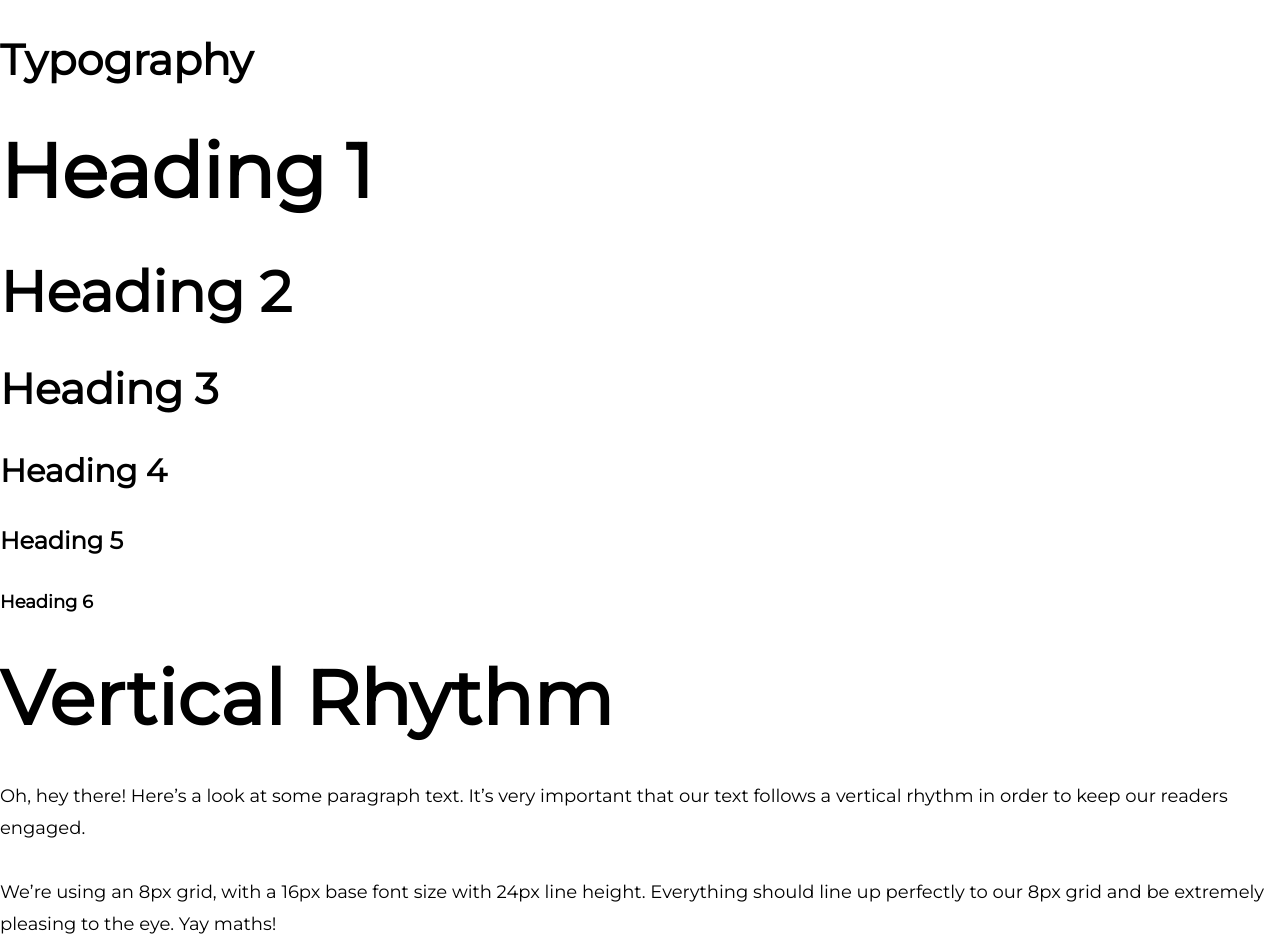
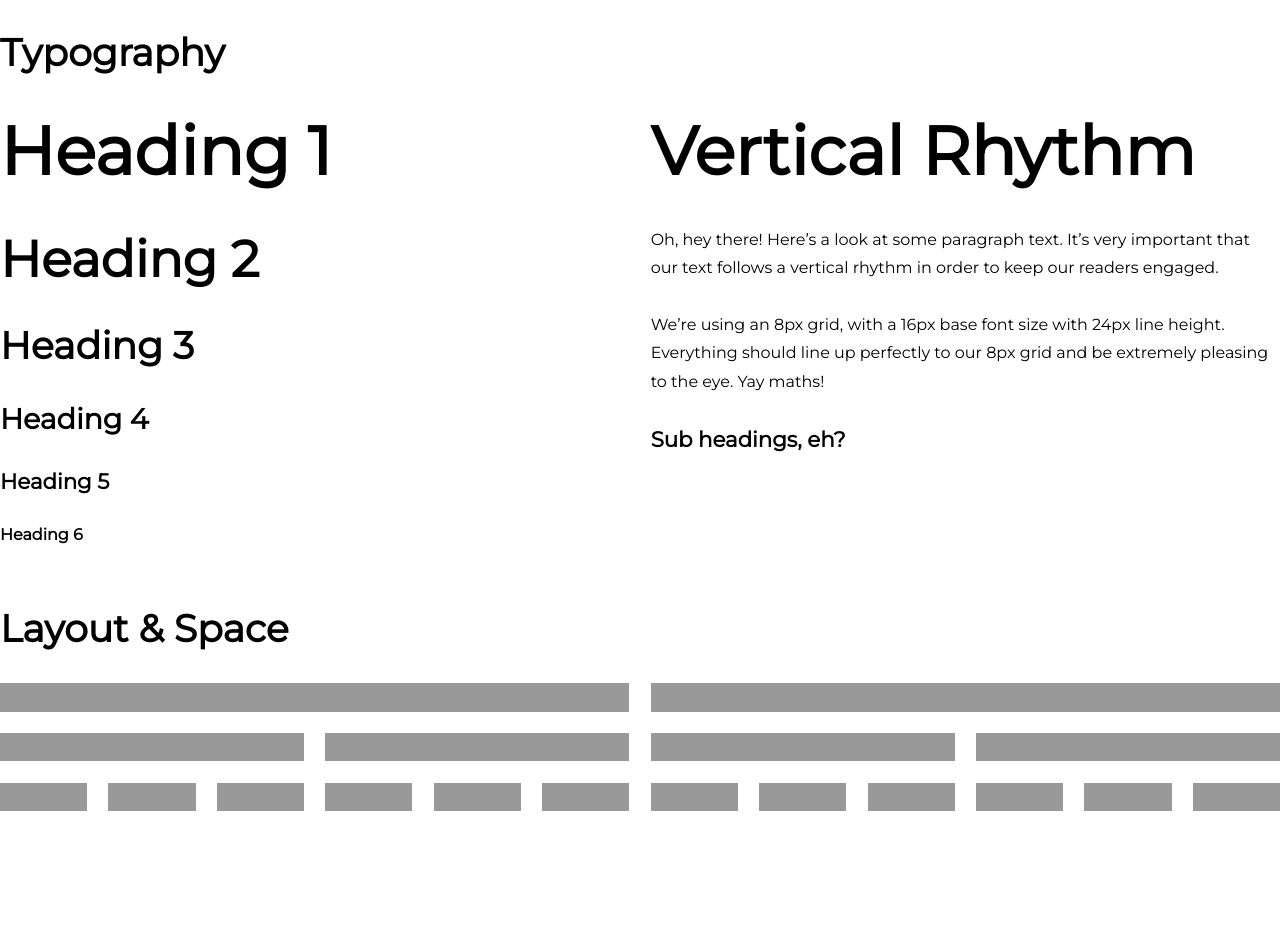
Before and after one commit to 0xAlchemist/br3wtopia-styles, a plain HTML site: page index.html in a window 1280 px wide. Shown: the top 952 px of the page. After the commit the page ends 832 px from the top, so only its background shows below. Drawn offline with Linux system fonts and the light colour scheme.

Commit message:
Basic Grid System
- Added (super) basic grid sass library

```diff
--- a/index.html
+++ b/index.html
@@ -12,7 +12,8 @@
     <main>
         <section class="typography">
             <h3 class="section-title">Typography</h3>
-            <div class="col-6">
+            <div class="grid-container halves">
+                <div>
                     <h1>Heading 1</h1>
                     <h2>Heading 2</h2>
                     <h3>Heading 3</h3>
@@ -20,7 +21,7 @@
                     <h5>Heading 5</h5>
                     <h6>Heading 6</h6>
                 </div>
-            <div class="col-6">
+                <div>
                     <h1>Vertical Rhythm</h1>
                     <p>Oh, hey there! Here’s a look at some paragraph text. It’s
                         very important that our text follows a vertical rhythm in order
@@ -31,12 +32,36 @@
                         and be extremely pleasing to the eye. Yay maths!</p>
                     <h5 class="sub-heading">Sub headings, eh?</h5>
                 </div>
+            </div>
         </section>
         <section class="layout-space">
             <h3 class="section-title">Layout & Space</h3>
-            <div class="grid two-halfs">
-                <div class="box"></div>
-                <div class="box"></div>
+
+            <div class="grid-container halves">
+                <div class="box">&nbsp;</div>
+                <div class="box">&nbsp;</div>
+            </div>
+
+            <div class="grid-container quarters">
+                <div class="box">&nbsp;</div>
+                <div class="box">&nbsp;</div>
+                <div class="box">&nbsp;</div>
+                <div class="box">&nbsp;</div>
+            </div>
+
+            <div class="grid-container twelfths">
+                <div class="box">&nbsp;</div>
+                <div class="box">&nbsp;</div>
+                <div class="box">&nbsp;</div>
+                <div class="box">&nbsp;</div>
+                <div class="box">&nbsp;</div>
+                <div class="box">&nbsp;</div>
+                <div class="box">&nbsp;</div>
+                <div class="box">&nbsp;</div>
+                <div class="box">&nbsp;</div>
+                <div class="box">&nbsp;</div>
+                <div class="box">&nbsp;</div>
+                <div class="box">&nbsp;</div>
             </div>
         </section>
     </main>
--- a/styles/sass/br3w-styles.scss
+++ b/styles/sass/br3w-styles.scss
@@ -8,7 +8,8 @@
     "settings/type";
 // TOOLS: Mixins and functions. No CSS...
 @import
-    "tools/math";
+    "tools/math",
+    "tools/grid";
 // GENERIC: Things like CSS reset and normalize...
 @import
     "generic/normalize",
@@ -17,8 +18,8 @@
 @import
     "elements/typography";
 // OBJECTS: Class based selectors which define undecorated design patterns...
-// @import
-    // "objects/grid"
+@import
+    "objects/grid";
 // COMPONENTS: Specific UI components...
 // UTILITIES: Nasty little hacks, helper classes, anything uber-specific...
 @import
--- /dev/null
+++ b/styles/sass/objects/_grid.scss
@@ -0,0 +1,15 @@
+.grid-container {
+    margin-bottom: $rhythmUnit;
+
+    &.halves {
+        @include blockGrid(2);
+    }
+
+    &.quarters {
+        @include blockGrid(4);
+    }
+
+    &.twelfths {
+        @include blockGrid(12);
+    }
+}
--- a/styles/sass/settings/_type.scss
+++ b/styles/sass/settings/_type.scss
@@ -1,4 +1,4 @@
 // Typography Settings
-$fontSize: 18px;
+$fontSize: 16px;
 $scale: 1.333;
 $rhythmUnit: $scale + 0rem;
--- /dev/null
+++ b/styles/sass/tools/_grid.scss
@@ -0,0 +1,6 @@
+@mixin blockGrid($columns: 2, $rows: 1) {
+    display: grid;
+    grid-template-columns: repeat($columns, 1fr);
+    grid-template-rows: repeat($rows, 1fr);
+    grid-gap: $rhythmUnit $rhythmUnit;
+}
--- a/styles/sass/utilities/_utilities.scss
+++ b/styles/sass/utilities/_utilities.scss
@@ -1 +1,4 @@
 // Utility classes
+.box {
+    background-color: rgba(0,0,0,0.4);
+}
```
Also changed, not shown: styles/css/br3w-styles.css. Lines whose indentation alone changed are shown as unchanged.
